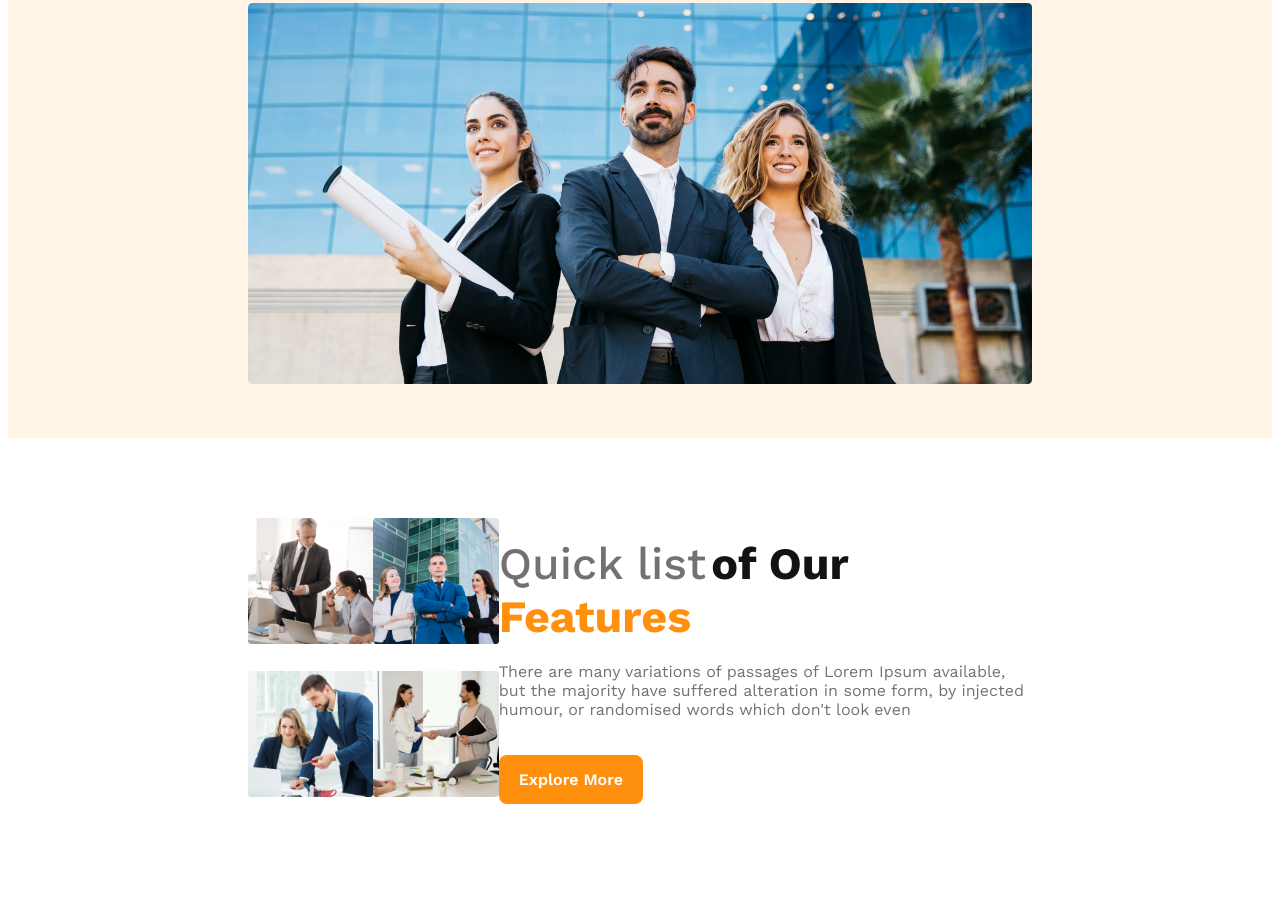
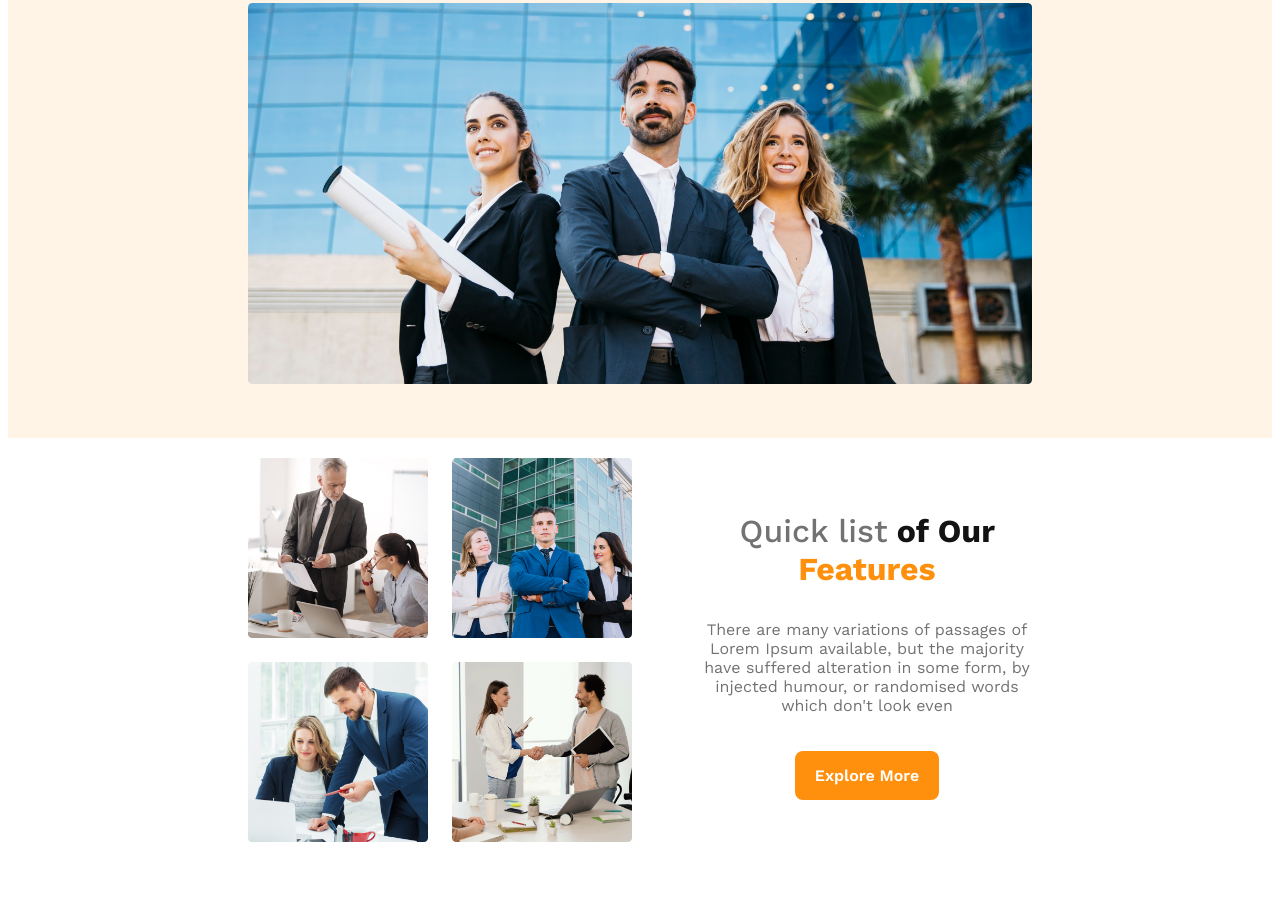
Before and after one commit to munna500362/responsive-layout-8, a plain HTML site: page index.html in a window 1280 px wide. Shown: the part 597-1504 px from the top of the page. After the commit the page ends 1459 px from the top, so only its background shows below. Drawn offline with nearby package versions, Linux system fonts and the light colour scheme.

Commit message:
my second commit

```diff
--- a/index.html
+++ b/index.html
@@ -32,20 +32,26 @@
          </div>
 
     </header>
-    <main>
-        <div class="Features-div">
+    <main class="main">
+        <section class="Features-div">
+
             <div class=" Features-img">
             <img class="images" src="images/team1.png" alt="">
             <img class="images" src="images/team2.png" alt="">
             <img class="images" src="images/team3.png" alt="">
             <img class="images" src="images/team4.png" alt="">
             </div>
+
             <div class="Features-text">
                 <h3 class="Features-title"> <span class="quick">Quick list</span> <span class="of-our">of Our</span>  <span class="Features">Features</span> </h3>
                 <p class="section-pragraph">There are many variations of passages of Lorem Ipsum available, but the majority have suffered alteration in some form, by injected humour, or randomised words which don't look even</p>
                 <button class="section-button">Explore More</button>
             </div>
-        </div>
+        </section>
+
+        <section>
+            <h3></h3>
+        </section>
 
     </main>
 
--- a/style/project1.css
+++ b/style/project1.css
@@ -70,38 +70,48 @@ nav a{
     width: 100%;
 }
 /*header section end*/
+/*main section start*/
+.main{
+    max-width: 1440px;
+    margin: 0 auto;
+}
+/*Features section start*/
+
 .Features-div{
     display: flex;
-    padding: 80px 240px;
-
-
+    text-align: center;
+    align-items: center;
+  margin: 20px 240px;
 
 }
 .Features-img{
     display: grid;
     grid-template-columns: repeat(2,1fr);
-
-
-}
-.images{
-width: 100%;
-}
-.Features-text{
+    gap:1.5rem;
 
 
 }
 
-.Features-title{
+.images{
+    width: 180px;
 
 }
+
+.Features-text{
+   padding-left: 70px;
+
+}
+
+.Features-title{
+    font-size: 2rem;
+}
+
 .quick{
     color:  #727272;
-    font-size:2.8rem;
     font-weight: 500;
 }
 .Features , .of-our{
     color: #131313;
-    font-size: 2.8rem;
     font-weight: 700;
 }
 .Features{
```
